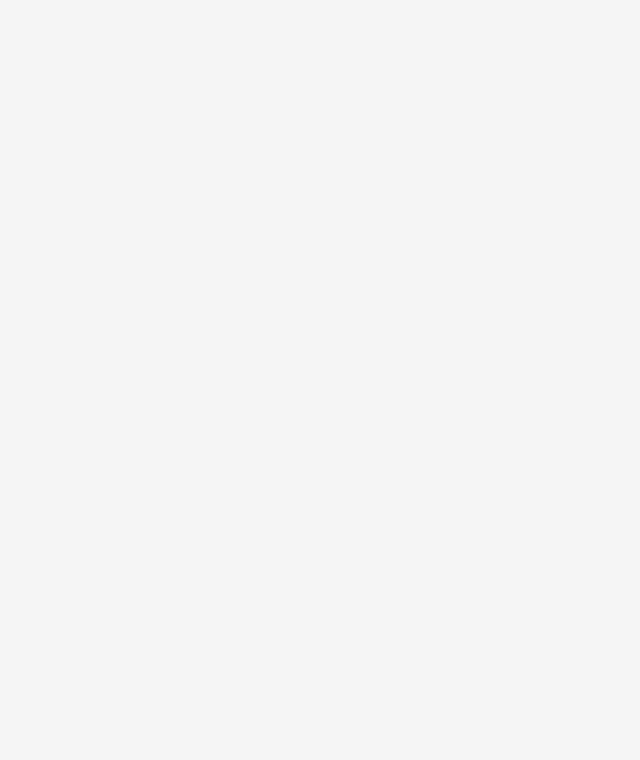
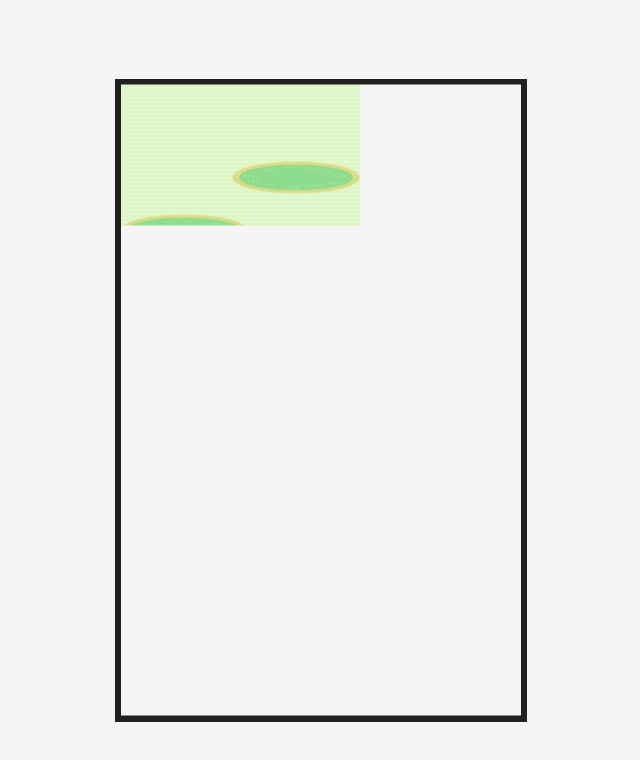
Before and after one commit to mGalarnyk/web_development, a plain HTML site: page pokemon/index.html in a window 1280 px wide. Shown: the whole page, without its empty margins (319-959 px from the left). Drawn offline with nearby package versions, Linux system fonts and the light colour scheme.

Commit message:
pokemon progress + swtich to mac

```diff
--- a/pokemon/css/stylesheet.css
+++ b/pokemon/css/stylesheet.css
@@ -10,6 +10,17 @@
 		-ms-user-select: none;
     }
 
+    #main_container {
+        width: 400px;
+        height: 631px;
+        border: 6px solid #212121;
+
+    }
+
+    #lop_screen {
+        height: 312px;
+
+    }
 
 	/*---- Theme Classes ----*/
 
--- a/pokemon/index.html
+++ b/pokemon/index.html
@@ -11,6 +11,13 @@
 	</head>
 
 	<body>
+		<div id = "main_container" class = "bullseye border shadow 1 border radius">
+			<div id = "lop_screen">
+				<img src = "img/grass.png">
+
+			</div>
+
+		</div>
 
 		<script src="https://ajax.googleapis.com/ajax/libs/jquery/1.11.3/jquery.min.js"></script>
 		<script type="text/javascript" src="js/javascript.js"></script>
```
